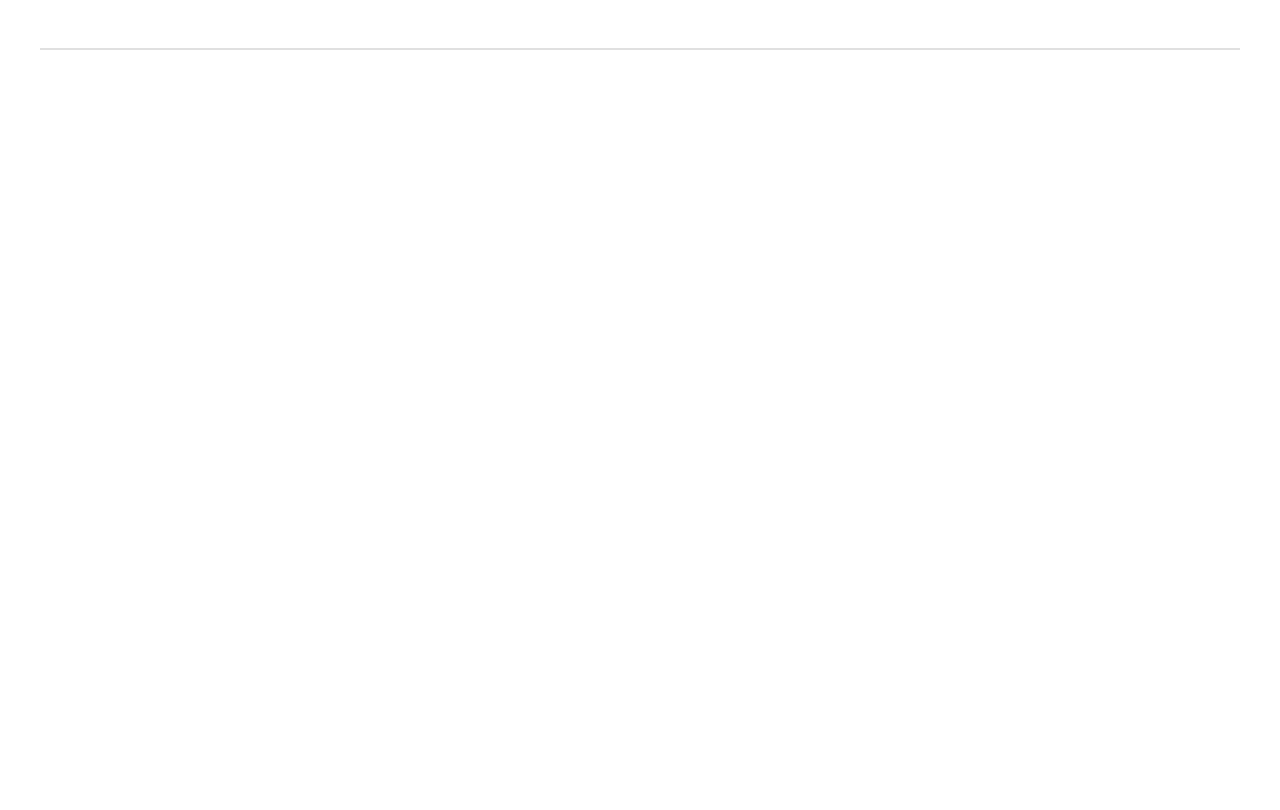
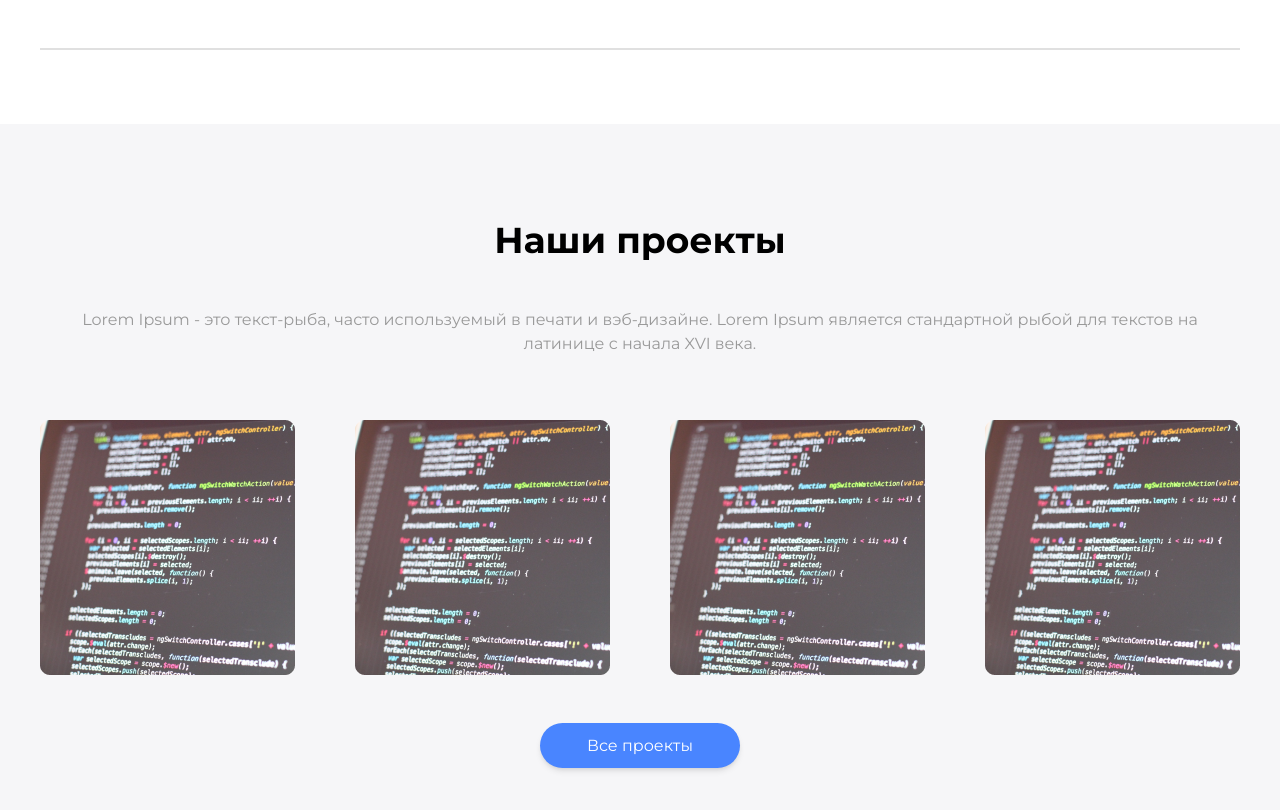
Before and after one commit to NursultanUlanuulu/KaiSoft, a React (Vite) app: page / in a window 1280 px wide. Shown: the part 3040-3850 px from the top of the page. Before the commit the page ends 3164 px from the top, so only its background shows below. Built offline with nearby package versions, Linux system fonts and the light colour scheme.

Commit message:
finish allProject

```diff
--- /dev/null
+++ b/src/components/allProjects/AllProjects.jsx
@@ -0,0 +1,34 @@
+import code from "../../assets/images/allProjects/code.png";
+import { Container } from "../../style/style";
+import Button from "../UI/Button";
+export default function AllProjects() {
+  return (
+    <div className="bg-[#F6F6F8] pt-24 pb-28">
+      <Container>
+        <div className=" ">
+          <div>
+            <h2 className="text-center text-[#000] text-4xl font-bold">
+              Наши проекты
+            </h2>
+            <p className="text-center text-[#999] text-base font-normal mt-12 mb-16">
+              Lorem Ipsum - это текст-рыба, часто используемый в печати и
+              вэб-дизайне. Lorem Ipsum является стандартной рыбой для текстов на
+              латинице с начала XVI века.
+            </p>
+          </div>
+          <div className="flex justify-between">
+            <img src={code} alt="" />
+            <img src={code} alt="" />
+            <img src={code} alt="" />
+            <img src={code} alt="" />
+          </div>
+          <div className="text-center mt-12 ">
+            <Button className="bg-[#4985FF] text-white w-[200px] h-[45px] rounded-[30px] shadow-md">
+              Все проекты
+            </Button>
+          </div>
+        </div>
+      </Container>
+    </div>
+  );
+}
--- a/src/components/layout/Layout.jsx
+++ b/src/components/layout/Layout.jsx
@@ -2,6 +2,7 @@ import About from "../about/About";
 import Company from "../company/Company";
 import AllServises from "../allServices/AllServises";
 import Header from "./Header";
+import AllProjects from "../allProjects/AllProjects";
 
 export default function Layout() {
   return (
@@ -10,6 +11,7 @@ export default function Layout() {
       <About />
       <Company />
       <AllServises />
+      <AllProjects/>
     </div>
   );
 }
```
Also changed, not shown: src/assets/images/allProjects/code.png (added).
